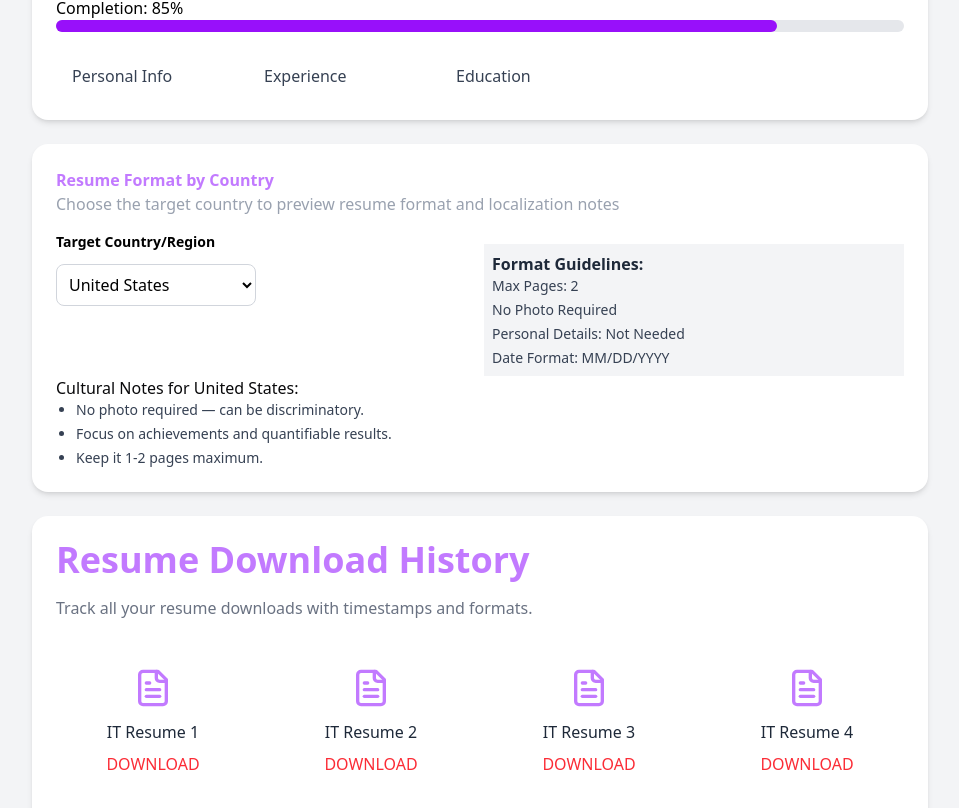
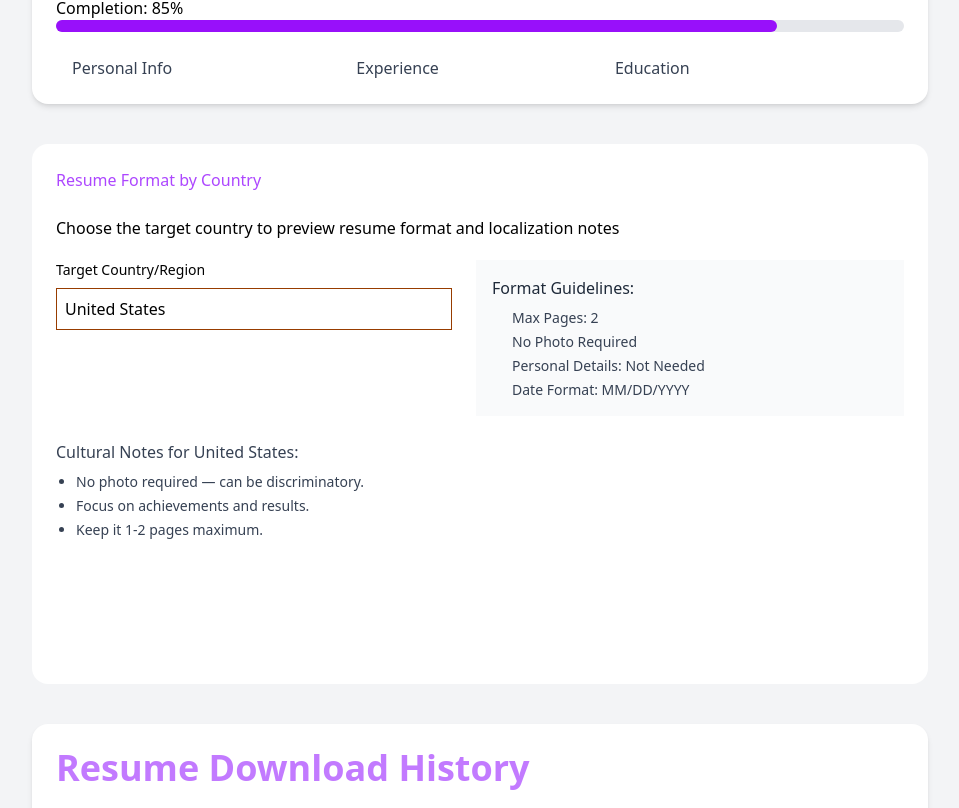
Before and after one commit to raheemabdu/jobsterX2-project, a React (Vite) app: page / in a window 1280 px wide. Shown: the part 244-1052 px from the top of the page, without its empty margins (160-1119 px from the left). Built offline with nearby package versions, Linux system fonts and the light colour scheme.

Commit message:
your update message

```diff
--- a/src/Components/ATSOptimizationTips.jsx
+++ b/src/Components/ATSOptimizationTips.jsx
@@ -11,7 +11,7 @@ const ATSOptimizationTips = () => {
       <div className="grid grid-cols-1 md:grid-cols-2 gap-8">
 
         <div>
-          <ul className=" list-inside text-gray-700 space-y-2">
+          <ul className=" list-inside text-gray-700 space-y-2 list-disc">
             <li>Use standard section headings.</li>
             <li>Include relevant keywords from job descriptions.</li>
             <li>Save in both PDF and Word formats.</li>
@@ -21,7 +21,7 @@ const ATSOptimizationTips = () => {
 
 
         <div>
-          <ul className=" text-gray-700 space-y-2">
+          <ul className=" text-gray-700 space-y-2 list-disc">
             <li>Avoid complex graphics or images.</li>
             <li>Don,t use tables or columns.</li>
             <li>Avoid unusual fonts or formatting.</li>
--- a/src/Components/ResumeDownloadHistory.jsx
+++ b/src/Components/ResumeDownloadHistory.jsx
@@ -3,10 +3,10 @@ import { FileText } from "lucide-react";
 
 const ResumeDownloadHistory = () => {
   const resumes = [
-     { id: 1, name: "IT Resume 1", file: "/resumes/it_resume_1.pdf" },
-     { id: 2, name: "IT Resume 2", file: "/resumes/it_resume_2.pdf" },
-    { id: 3, name: "IT Resume 3", file: "/resumes/it_resume_3.pdf" },
-    { id: 4, name: "IT Resume 4", file: "/resumes/it_resume_4.pdf" },
+     { id: 1, name: "IT Resume", file: "/resumes/it_resume_1.pdf" },
+     { id: 2, name: "IT Resume", file: "/resumes/it_resume_2.pdf" },
+    { id: 3, name: "IT Resume", file: "/resumes/it_resume_3.pdf" },
+    { id: 4, name: "IT Resume", file: "/resumes/it_resume_4.pdf" },
 
 
   ];
@@ -27,12 +27,12 @@ const ResumeDownloadHistory = () => {
             className="flex flex-col items-center justify-center rounded-xl p-6 "
           >
             <FileText className="text-purple-400 w-10 h-10 mb-3" />
-            <p className=" text-gray-800 mb-2">{resume.name}</p>
+            <p className=" text-gray-800 mb-2 text-sm">{resume.name}</p>
 
             <a
               href={resume.file}
               download
-              className="text-red-500  hover:underline"
+              className="text-red-500  hover:underline text-sm"
             >
               DOWNLOAD
             </a>
--- a/src/Components/ResumeFromatBox.jsx
+++ b/src/Components/ResumeFromatBox.jsx
@@ -1,39 +1,109 @@
 import React, { useState } from "react";
 
 const ResumeFormatBox = () => {
-  const [country, setCountry] = useState("United States");
+  const [selectedCountry, setSelectedCountry] = useState("United States");
+  const [open, setOpen] = useState(false);
+
+  const countries = [
+    "Afghanistan",
+  "Åland Islands",
+  "Albania",
+  "Algeria",
+  "American Samoa",
+  "Andorra",
+  "Angola",
+  "Anguilla",
+  "Antarctica",
+  "Antigua and Barbuda",
+  "Argentina",
+  "Armenia",
+  "Australia",
+  "Austria",
+  "Azerbaijan",
+  "Bahamas",
+  "Bahrain",
+  "Bangladesh",
+  "Barbados",
+  "Belarus",
+  "Belgium",
+  "Belize",
+  "Benin",
+  "Bhutan",
+  "Bolivia",
+  "Bosnia and Herzegovina",
+  "Botswana",
+  "Brazil",
+  "Brunei",
+  "Bulgaria",
+  "Burkina Faso",
+  "Burundi",
+  "Cambodia",
+  "Cameroon",
+  "Canada",
+  "Cape Verde",
+  "Central African Republic",
+  "Chad",
+  "Chile",
+  "China"
+
+
+  ];
 
   return (
-    <div className="bg-white shadow-md rounded-2xl p-6 ">
+    <div className="bg-white  mx-auto   mt-10 p-6  rounded-2xl shadow-mdp-6 mb-10 relative ">
 
-      <h2 className="text-purple-400 font-bold ">Resume Format by Country</h2>
-      <p className="text-gray-400 mb-4">
-        Choose the target country to preview resume format and localization notes
-      </p>
+      <h2 className=" text-purple-500 mb-6">Resume Format by Country</h2>
+      <p className="mb-5">Choose the target country to preview resume format and localization notes</p>
 
-      <div className="flex md:flex-row flex-col items-start gap-6 ">
 
-        <div className="flex-1 min-w-[200px]">
-          <label className="block text-sm font-bold ">
+      <div className="flex flex-col md:flex-row items-start gap-6 mb-6">
+
+
+        <div className="flex-1  relative">
+          <label className="block text-sm font-medium mb-2">
             Target Country/Region
           </label>
-          <select
-            value={country}
-            onChange={(e) => setCountry(e.target.value)}
-            className="border border-gray-300 rounded-lg p-2 w-50 mt-3 "
+
+
+          <div
+            className="border border-amber-800 p-2 w-full cursor-pointer bg-white flex justify-between items-center"
+            onClick={() => setOpen(!open)}
           >
-            <option>United States</option>
-            <option>United Kingdom</option>
-            <option>Canada</option>
-            <option>Australia</option>
-            <option>Pakistan</option>
-            <option>India</option>
-          </select>
+            <span>{selectedCountry}</span>
+            <svg
+              className={`w-4 h-4 ${
+                open ? "rotate-180" : ""
+              }`}
+            >
+
+            </svg>
+          </div>
+
+
+          {open && (
+            <ul className="absolute z-10 mt-1  bg-white border border-gray-300 rounded-lg shadow-lg max-h-48 overflow-y-auto">
+              {countries.map((country) => (
+                <li
+                  key={country}
+                  onClick={() => {
+                    setSelectedCountry(country);
+                    setOpen(false);
+                  }}
+                  className="px-4 py-2 hover:bg-gray-100 cursor-pointer"
+                >
+                  {country}
+                </li>
+              ))}
+            </ul>
+          )}
         </div>
 
-        <div className="flex-1 p-2 bg-gray-100 mt-3">
-          <h3 className="font-semibold text-gray-800 ">Format Guidelines:</h3>
-          <ul className="  text-sm text-gray-700 space-y-1">
+
+        <div className="flex-1  p-4 bg-gray-50">
+          <h3 className=" text-gray-800 mb-2">
+            Format Guidelines:
+          </h3>
+          <ul className=" ml-5 text-sm text-gray-700 space-y-1">
             <li>Max Pages: 2</li>
             <li>No Photo Required</li>
             <li>Personal Details: Not Needed</li>
@@ -42,13 +112,14 @@ const ResumeFormatBox = () => {
         </div>
       </div>
 
-      <div className="text-gray-700 ">
-        <h3 className="text-zinc-950">
-          Cultural Notes for {country}:
+
+      <div className="text-gray-700 mb-30 ">
+        <h3 className=" mb-2">
+          Cultural Notes for {selectedCountry}:
         </h3>
-        <ul className="list-disc ml-5 text-sm space-y-1  ">
+        <ul className=" list-disc ml-5 text-sm space-y-1">
           <li>No photo required — can be discriminatory.</li>
-          <li>Focus on achievements and quantifiable results.</li>
+          <li>Focus on achievements and results.</li>
           <li>Keep it 1-2 pages maximum.</li>
         </ul>
       </div>
--- a/src/Components/ResumeProgressBox.jsx
+++ b/src/Components/ResumeProgressBox.jsx
@@ -8,7 +8,7 @@ const ResumeProgressBox = () => {
         <h2 className="text-xl font-semibold">Your Resume Progress</h2>
 
         <div className="flex gap-3">
-          <button className="  px-4 py-2 rounded-lg ">
+          <button className="  px-3   border-1 ">
             Preview Resume
           </button>
           <button className="bg-purple-600 text-white px-4 py-2 rounded-lg hover:bg-purple-700 transition">
@@ -29,17 +29,17 @@ const ResumeProgressBox = () => {
       </div>
 
 
-      <div className="flex flex-wrap gap-3">
-        <button className="flex items-center justify-between  px-4 py-2 rounded-lg w-[180px]  transition">
-          <span className="text-gray-700">Personal Info</span>
+      <div className="flex items-center gap-2">
+        <button className="">
+          <span className="text-gray-700 px-4">Personal Info</span>
         </button>
 
-        <button className="flex items-center justify-between px-4 py-2 rounded-lg w-[180px]  transition">
-          <span className="text-gray-700">Experience</span>
+        <button className="">
+          <span className="text-gray-700 px-40">Experience</span>
         </button>
 
-        <button className="flex items-center justify-between  px-4 py-2 rounded-lg w-[180px]  transition">
-          <span className="text-gray-700">Education</span>
+        <button className="">
+          <span className="text-gray-700 flex md:px-2">Education</span>
         </button>
       </div>
     </div>
```
